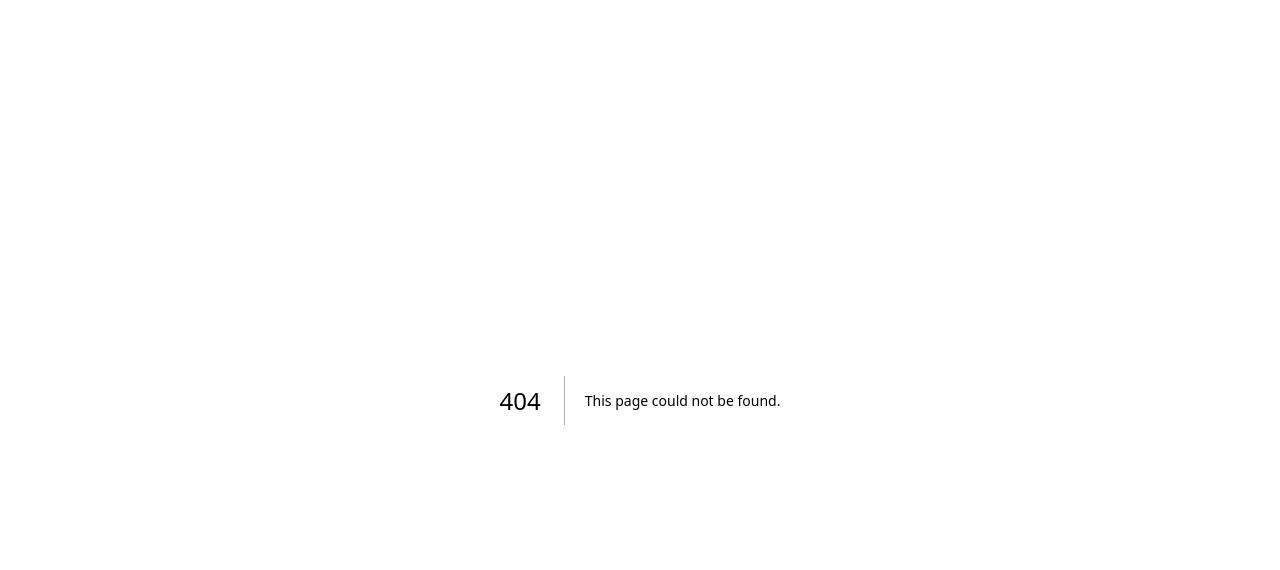
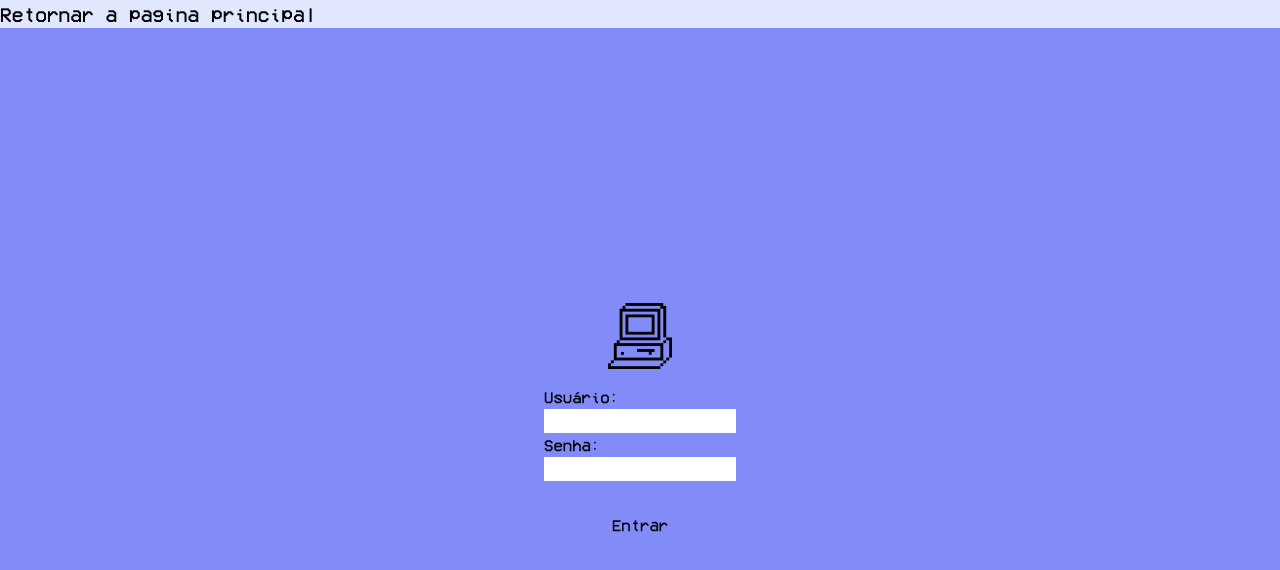
Before and after one commit to GabrielLealFelix12/Loja_PC, a Next.js app: page /login in a window 1280 px wide. Before the commit this address had no page. Shown: the top 570 px of the page. Built offline with nearby package versions, Linux system fonts and the light colour scheme.

Commit message:
login page

```diff
--- /dev/null
+++ b/app/login/components_login/login_form.tsx
@@ -0,0 +1,48 @@
+
+'use client'
+import Image from 'next/image'
+
+function redirect_pagina_principal(){
+    window.location.pathname = '/';
+}
+
+
+function Render_Form_login(){
+    let style_css = `
+    .form_show{
+        display: flex;
+        flex-direction: column;
+        align-items: center;
+        justify-content: center;
+        min-height: 100vh;
+    }
+
+    .form_senha_usario_parent{
+        display: flex;
+        flex-direction: column;
+        max-width: 50%;
+    }
+    `
+return(
+    <>
+    <div onClick={redirect_pagina_principal} className='bg-indigo-100'>
+         <p className="text-xl"> Retornar a pagina principal </p>
+    </div>
+    <div className="form_show bg-indigo-400">
+    <Image src="/pc.png" alt="me" width="64" height="64"/>
+        <div className="form_senha_usario_parent my-4">
+        <label htmlFor="usuario"> Usuário: </label>
+          <input type="text" name="usuario" id='usuario'/>
+        <label htmlFor="senha"> Senha: </label>
+          <input type="password" name="senha" id='senha'/>
+        </div>
+        <div className="my-4">
+            <button type='submit'> Entrar </button>
+        </div>
+    </div>
+<style>{style_css}</style>
+    </>
+)
+}
+
+export{Render_Form_login}
--- /dev/null
+++ b/app/login/layout.tsx
@@ -0,0 +1,13 @@
+import '/app/globals.css'
+
+export default function RootLayout({children,}: {children: React.ReactNode}) {
+    return (
+        <>
+      <html lang="pt-br">
+        <body>
+          {children}
+        </body>
+      </html>
+    </>
+      )
+    }
--- /dev/null
+++ b/app/login/page.tsx
@@ -0,0 +1,18 @@
+
+
+import { Metadata } from 'next'
+import { Render_Form_login } from './components_login/login_form'
+
+export const metadata: Metadata = {
+    title: 'Login'
+  }
+
+  export default function Page() {
+
+return(
+    <>
+    <Render_Form_login/>
+    <link rel="stylesheet" href="/stylesheet.css"/>
+    </>
+)
+}
```
